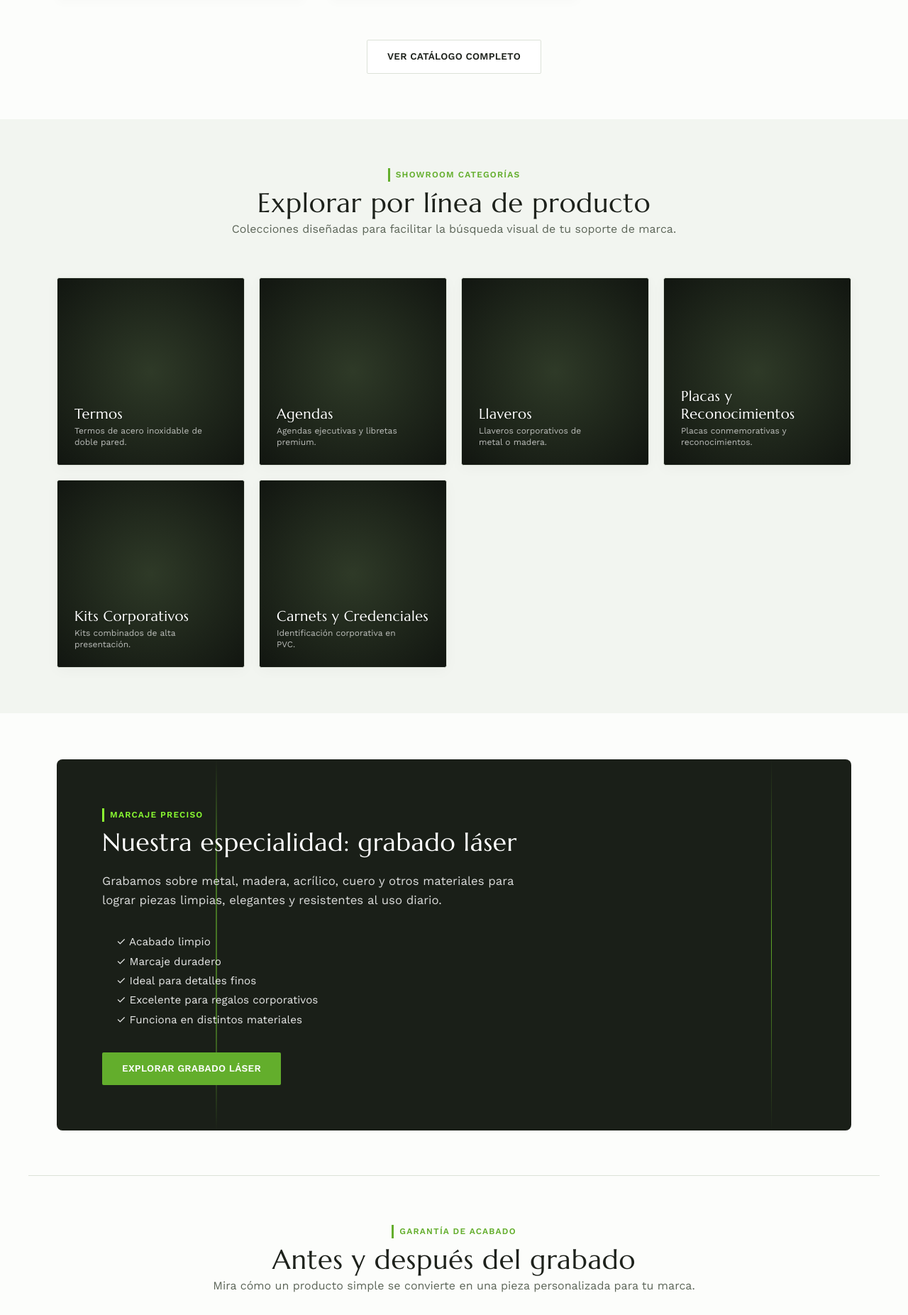
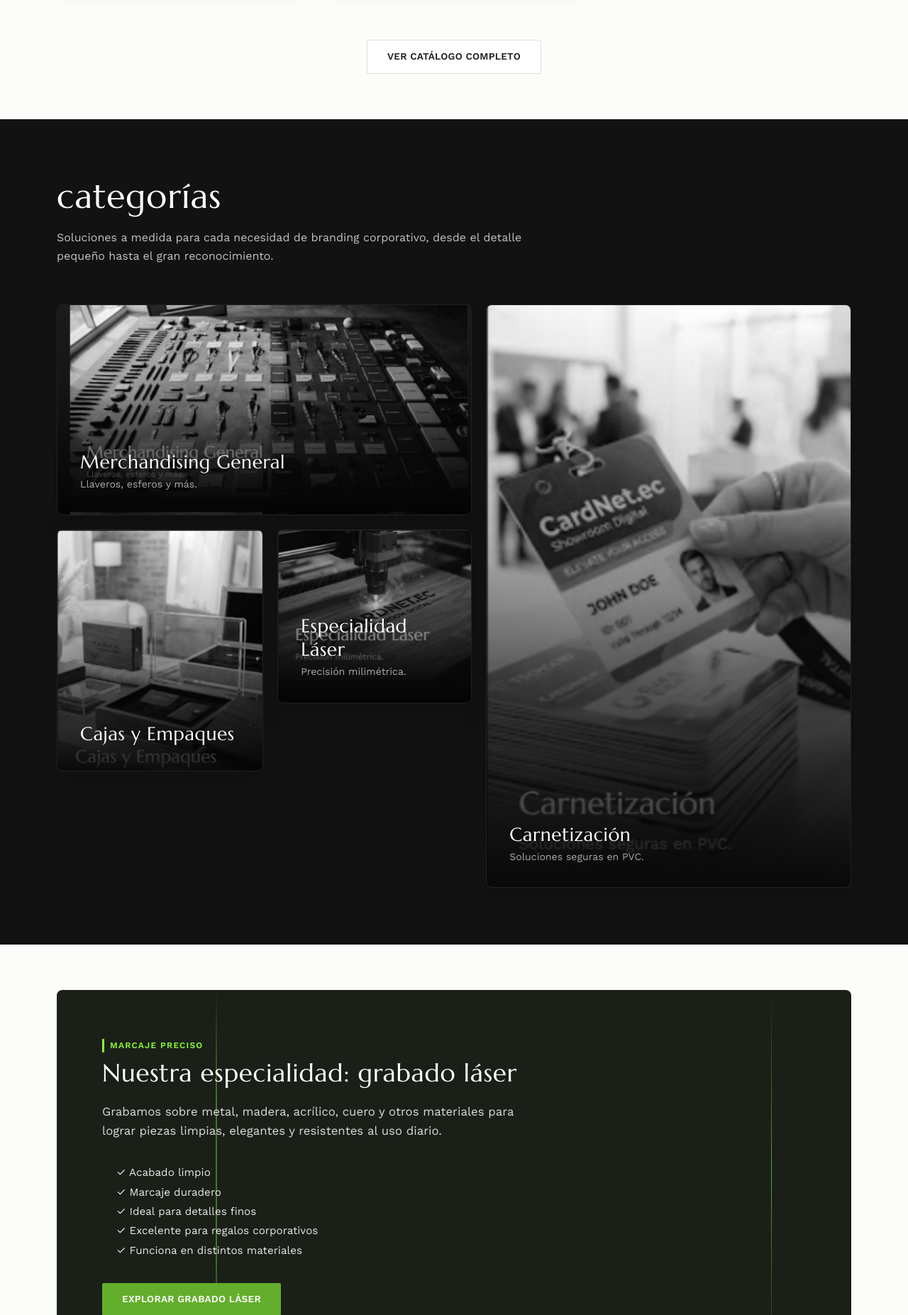
Before and after one commit to Jiyanedesign/cardnetec, a PHP site: page / in a window 1280 px wide. Shown: the part 2605-4458 px from the top of the page at 71% size. Run offline with PHP 8.4, Linux system fonts and the light colour scheme; data comes from the database, SQL or seed files in the repository; data that the repository does not hold is empty.

Commit message:
design: integrate premium category masonry grid with grayscale to color hover transition matching mockups exactly

```diff
--- a/index.php
+++ b/index.php
@@ -575,35 +575,140 @@ try {
         </section>
 
         <!-- 3. Sección: Categorías Visuales -->
-        <section id="categorias-visuales" class="section-padding section-bg-light reveal-on-scroll">
+        <section id="categorias-visuales" class="section-padding" style="background: #121212; color: white; padding-top: 5rem; padding-bottom: 5rem;">
             <div class="container">
-                <div class="section-header center" style="margin-bottom: 3.5rem;">
-                    <span class="section-subtitle">Showroom Categorías</span>
-                    <h2>Explorar por línea de producto</h2>
-                    <p>Colecciones diseñadas para facilitar la búsqueda visual de tu soporte de marca.</p>
+                <div class="section-header" style="margin-bottom: 3.5rem; text-align: left; max-width: 700px;">
+                    <h2 style="font-family: var(--font-heading); font-size: 3rem; color: white; font-weight: 400; margin-bottom: 1rem; text-transform: lowercase;">categorías</h2>
+                    <p style="color: rgba(255,255,255,0.75); font-size: 1rem; line-height: 1.6; margin: 0;">Soluciones a medida para cada necesidad de branding corporativo, desde el detalle pequeño hasta el gran reconocimiento.</p>
                 </div>
 
-                <div style="display: grid; grid-template-columns: repeat(auto-fit, minmax(220px, 1fr)); gap: 20px;">
-                    <?php
-                    $visual_cats = [
-                        ['name' => 'Termos', 'slug' => 'termos', 'desc' => 'Termos de acero inoxidable de doble pared.', 'img' => 'uploads/termo.png'],
-                        ['name' => 'Agendas', 'slug' => 'agendas', 'desc' => 'Agendas ejecutivas y libretas premium.', 'img' => 'uploads/agenda.png'],
-                        ['name' => 'Llaveros', 'slug' => 'llaveros', 'desc' => 'Llaveros corporativos de metal o madera.', 'img' => 'uploads/llavero.png'],
-                        ['name' => 'Placas y Reconocimientos', 'slug' => 'placas', 'desc' => 'Placas conmemorativas y reconocimientos.', 'img' => 'uploads/placa.png'],
-                        ['name' => 'Kits Corporativos', 'slug' => 'kits', 'desc' => 'Kits combinados de alta presentación.', 'img' => 'uploads/kit.png'],
-                        ['name' => 'Carnets y Credenciales', 'slug' => 'carnets', 'desc' => 'Identificación corporativa en PVC.', 'img' => 'uploads/carnets.png']
-                    ];
-                    foreach ($visual_cats as $cat):
-                    ?>
-                        <a href="productos.php?cat=<?php echo $cat['slug']; ?>" class="category-visual-card" style="position: relative; display: block; border-radius: var(--radius-md); overflow: hidden; aspect-ratio: 1; background: #2A3027; border: 1px solid var(--border); text-decoration: none;">
-                            <div style="position: absolute; inset: 0; background: radial-gradient(circle at 50% 50%, rgba(99, 174, 44, 0.08) 0%, rgba(16, 20, 15, 0.95) 100%); z-index: 1;"></div>
+                <style>
+                    .premium-masonry-grid {
+                        display: grid;
+                        grid-template-columns: 2fr 1fr;
+                        gap: 20px;
+                    }
+                    .premium-left-col {
+                        display: flex;
+                        flex-direction: column;
+                        gap: 20px;
+                    }
+                    .premium-bottom-row {
+                        display: grid;
+                        grid-template-columns: 1.03fr 0.97fr;
+                        gap: 20px;
+                        align-items: start;
+                    }
+                    .premium-right-col {
+                        display: flex;
+                        flex-direction: column;
+                        gap: 20px;
+                    }
+                    .premium-cat-card {
+                        position: relative;
+                        border-radius: 8px;
+                        overflow: hidden;
+                        background: #1c1b1b;
+                        border: 1px solid rgba(255,255,255,0.03);
+                        text-decoration: none;
+                        display: block;
+                        box-shadow: 0 10px 30px rgba(0,0,0,0.15);
+                    }
+                    .premium-cat-card img {
+                        width: 100%;
+                        height: 100%;
+                        display: block;
+                        object-fit: cover;
+                        filter: grayscale(100%);
+                        transition: filter 0.6s cubic-bezier(0.16, 1, 0.3, 1), transform 0.6s cubic-bezier(0.16, 1, 0.3, 1);
+                    }
+                    .premium-cat-card:hover img {
+                        filter: grayscale(0%);
+                        transform: scale(1.025);
+                    }
+                    .premium-cat-overlay {
+                        position: absolute;
+                        inset: 0;
+                        background: linear-gradient(to top, rgba(0,0,0,0.85) 0%, rgba(0,0,0,0.2) 65%, transparent 100%);
+                        z-index: 2;
+                        display: flex;
+                        flex-direction: column;
+                        justify-content: flex-end;
+                        padding: 2rem;
+                        box-sizing: border-box;
+                    }
+                    .premium-cat-title {
+                        font-family: var(--font-heading);
+                        font-size: 1.65rem;
+                        font-weight: 400;
+                        color: #ffffff;
+                        margin-bottom: 4px;
+                    }
+                    .premium-cat-subtitle {
+                        font-size: 0.88rem;
+                        color: rgba(255,255,255,0.65);
+                        margin: 0;
+                    }
+                    @media (max-width: 768px) {
+                        .premium-masonry-grid {
+                            grid-template-columns: 1fr;
+                            gap: 15px;
+                        }
+                        .premium-bottom-row {
+                            grid-template-columns: 1fr;
+                            gap: 15px;
+                        }
+                        .premium-cat-overlay {
+                            padding: 1.5rem;
+                        }
+                        .premium-cat-title {
+                            font-size: 1.4rem;
+                        }
+                    }
+                </style>
 
-                            <div style="position: absolute; inset: 0; display: flex; flex-direction: column; justify-content: flex-end; padding: 1.5rem; z-index: 2;">
-                                <h3 style="font-family: var(--font-heading); font-size: 1.25rem; font-weight: 500; color: white; margin-bottom: 4px; text-shadow: 0 1px 2px rgba(0,0,0,0.3);"><?php echo $cat['name']; ?></h3>
-                                <p style="font-size: 0.75rem; color: rgba(255,255,255,0.7); line-height: 1.3; margin: 0; max-width: 180px;"><?php echo $cat['desc']; ?></p>
+                <div class="premium-masonry-grid">
+                    <!-- Columna Izquierda -->
+                    <div class="premium-left-col">
+                        <!-- Merchandising General -->
+                        <a href="productos.php" class="premium-cat-card" style="aspect-ratio: 595/302;">
+                            <img src="images/cat_merchandising.png" alt="Merchandising General">
+                            <div class="premium-cat-overlay">
+                                <h3 class="premium-cat-title">Merchandising General</h3>
+                                <p class="premium-cat-subtitle">Llaveros, esferos y más.</p>
                             </div>
                         </a>
-                    <?php endforeach; ?>
+
+                        <div class="premium-bottom-row">
+                            <!-- Cajas y Empaques -->
+                            <a href="productos.php?cat=cajas" class="premium-cat-card" style="aspect-ratio: 288/337;">
+                                <img src="images/cat_cajas.png" alt="Cajas y Empaques">
+                                <div class="premium-cat-overlay">
+                                    <h3 class="premium-cat-title">Cajas y Empaques</h3>
+                                </div>
+                            </a>
+                            <!-- Especialidad Láser -->
+                            <a href="#laser" class="premium-cat-card" style="aspect-ratio: 288/257;">
+                                <img src="images/cat_laser.png" alt="Especialidad Láser">
+                                <div class="premium-cat-overlay">
+                                    <h3 class="premium-cat-title">Especialidad Láser</h3>
+                                    <p class="premium-cat-subtitle">Precisión milimétrica.</p>
+                                </div>
+                            </a>
+                        </div>
+                    </div>
+
+                    <!-- Columna Derecha -->
+                    <div class="premium-right-col">
+                        <!-- Carnetización -->
+                        <a href="productos.php?cat=carnets" class="premium-cat-card" style="aspect-ratio: 288/460; height: 100%;">
+                            <img src="images/cat_carnets.png" alt="Carnetización">
+                            <div class="premium-cat-overlay" style="height: 100%;">
+                                <h3 class="premium-cat-title">Carnetización</h3>
+                                <p class="premium-cat-subtitle">Soluciones seguras en PVC.</p>
+                            </div>
+                        </a>
+                    </div>
                 </div>
             </div>
         </section>
```
Also changed, not shown: images/cat_cajas.png (added), images/cat_carnets.png (added), images/cat_laser.png (added), images/cat_merchandising.png (added).
